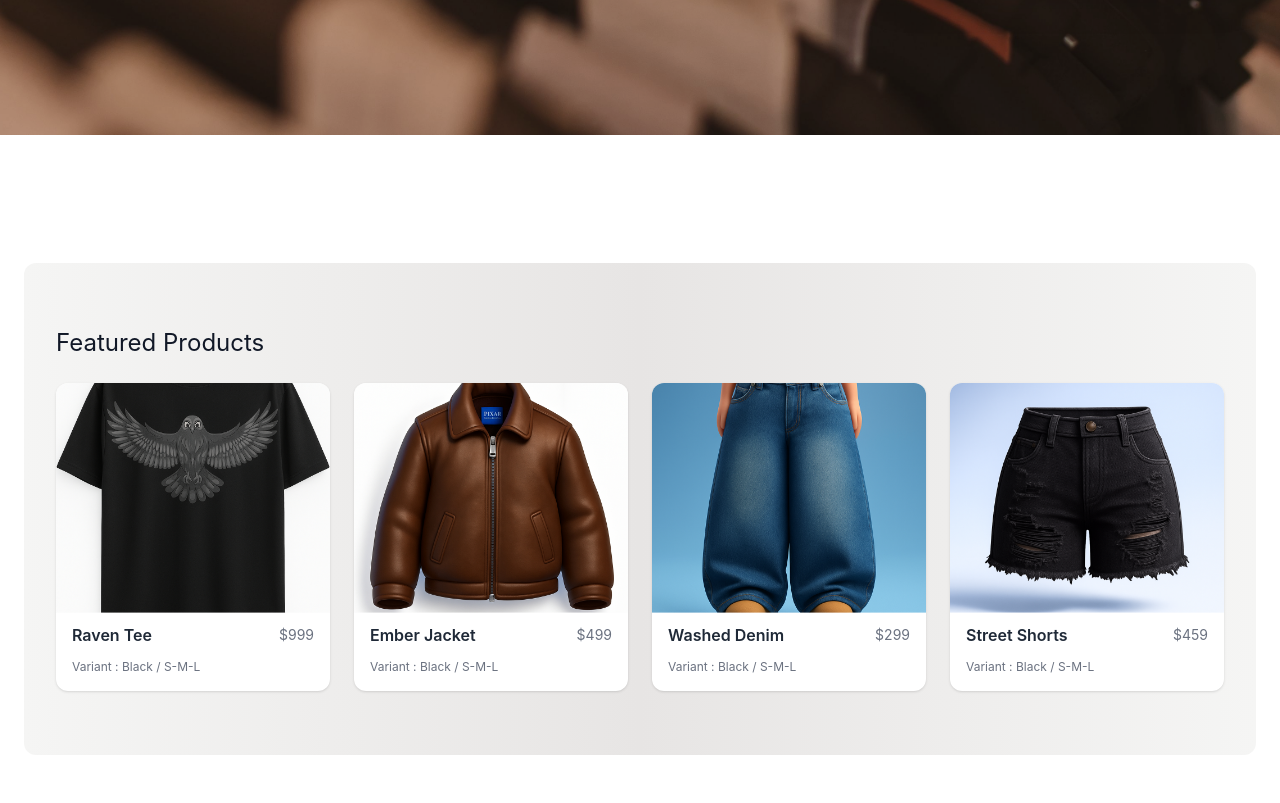
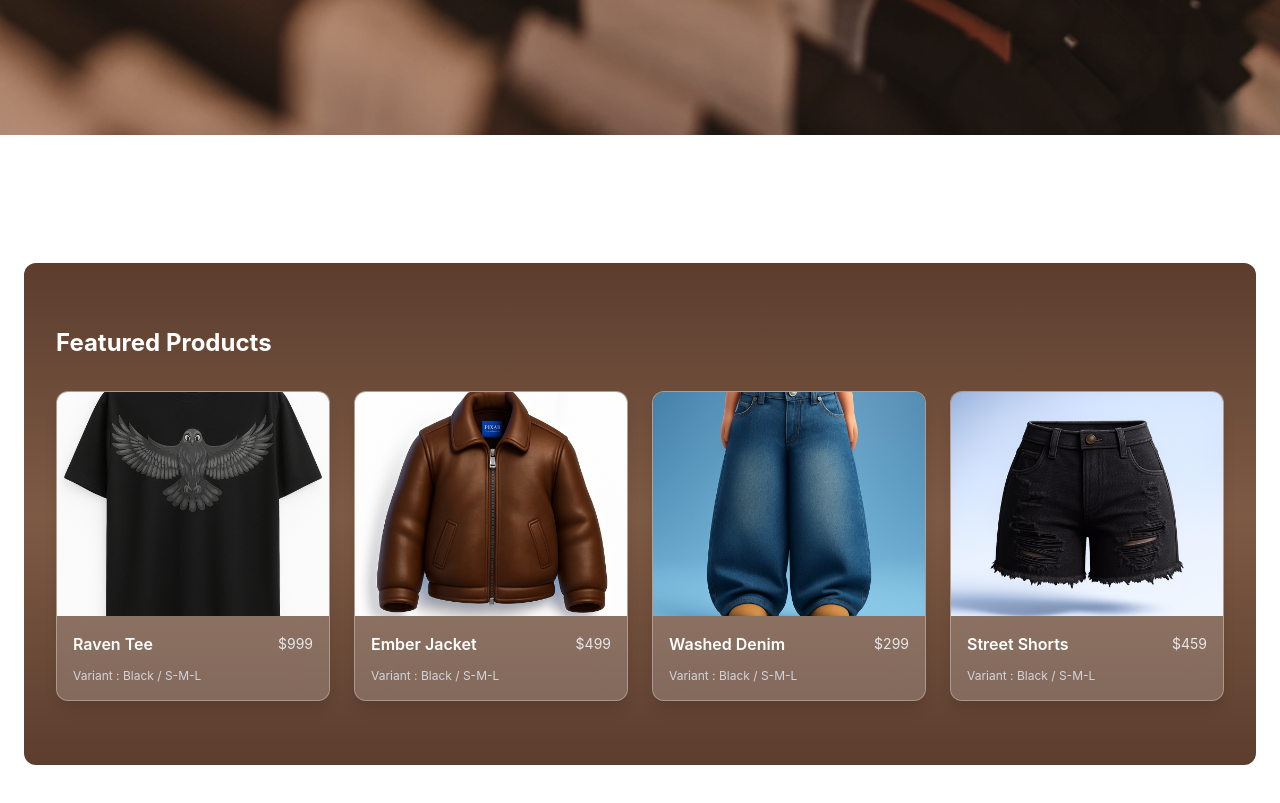
Before and after one commit to Aditya-MC/Clothing_Brand_React, a React (Vite) app: page / in a window 1280 px wide. Shown: the part 737-1540 px from the top of the page. Built offline with nearby package versions, Linux system fonts and the light colour scheme.

Commit message:
changed product grid stylings

```diff
--- a/package.json
+++ b/package.json
@@ -19,10 +19,13 @@
     "@types/react": "^19.1.13",
     "@types/react-dom": "^19.1.9",
     "@vitejs/plugin-react": "^5.0.2",
+    "autoprefixer": "^10.4.21",
     "eslint": "^9.35.0",
     "eslint-plugin-react-hooks": "^5.2.0",
     "eslint-plugin-react-refresh": "^0.4.20",
     "globals": "^16.4.0",
-    "vite": "^7.1.7"
+    "postcss": "^8.5.6",
+    "tailwindcss": "^3.4.18",
+    "vite": "^7.1.9"
   }
 }
--- a/src/components/ProductGrid.jsx
+++ b/src/components/ProductGrid.jsx
@@ -1,45 +1,51 @@
 import React from "react";
-import {motion} from "framer-motion";
-import { section } from "framer-motion/client";
+import { motion } from "framer-motion";
 
 const products = [
-    {id:1, name:'Raven Tee', price:'$999', img:'/src/assets/product1.jpg'},
-    {id:2, name:'Ember Jacket', price:'$499', img:'/src/assets/product2.jpg'},
-    {id:3, name:'Washed Denim', price:'$299', img:'/src/assets/product3.jpg'},
-    {id:4, name:'Street Shorts',price:'$459', img:'/src/assets/product4.jpg'},
-
+  { id: 1, name: "Raven Tee", price: "$999", img: "/src/assets/product1.jpg" },
+  { id: 2, name: "Ember Jacket", price: "$499", img: "/src/assets/product2.jpg" },
+  { id: 3, name: "Washed Denim", price: "$299", img: "/src/assets/product3.jpg" },
+  { id: 4, name: "Street Shorts", price: "$459", img: "/src/assets/product4.jpg" },
 ];
 
-export default function ProductGrid(){
-    return(
-        <section className="mt-12 py-16 px-8 bg-gradient-to-r from-stone-100 via-stone-200 to-stone-100 rounded-xl backdrop-blur-md">
-            <h2 className="text-2xl font bold text-gray-900 mb-6">Featured Products</h2>
+export default function ProductGrid() {
+  return (
+    <section className="mt-12 py-16 px-8 bg-gradient-to-b from-[#5c3d2e] via-[#7d5a44] to-[#5c3d2e] rounded-xl">
+      <h2 className="text-2xl font-bold text-white mb-8">Featured Products</h2>
 
       <div className="grid grid-cols-2 md:grid-cols-4 gap-6">
-                {products.map((p,i)=>(
+        {products.map((p, i) => (
           <motion.div
             key={p.id}
-                        initial={{opacity: 0, y:12}}
-                        animate={{opacity: 1, y:0}}
-                        transition={{delay: i* 0.08}}
-                        className="group bg-white rounded-xl overflow-hidden shadow hover:shadow-xl transform hover:-translate-y-10 transition"
+            initial={{ opacity: 0, y: 12 }}
+            animate={{ opacity: 1, y: 0 }}
+            transition={{ delay: i * 0.08 }}
+            className="group rounded-xl overflow-hidden shadow-lg hover:shadow-2xl transform hover:-translate-y-4 transition-all
+                       backdrop-blur-lg bg-white/20 border border-white/30"
           >
             <div className="relative">
-                            <img src={p.img} alt={p.name} className="w-full h-56 object-cover group-hover: scale-105 transition-transform duration-400"/>
-                            <div className="absolute top-3 right-3 bg-white/80 text-black rounded-full p-2 opacity-0 group-hover:opacity-100 transition">Add</div>
+              <img
+                src={p.img}
+                alt={p.name}
+                className="w-full h-56 object-cover transform group-hover:scale-105 transition-transform duration-500"
+              />
+              <div className="absolute top-3 right-3 bg-white/70 text-black rounded-full px-3 py-1 opacity-0 group-hover:opacity-100 transition">
+                Add
               </div>
+            </div>
+
             <div className="p-4">
               <div className="flex justify-between items-center">
-                                <div className="font-semibold text-gray-800">{p.name}</div>
-                                <div className="text-sm text-gray-500">{p.price}</div>
+                <div className="font-semibold text-white">{p.name}</div>
+                <div className="text-sm text-gray-200">{p.price}</div>
               </div>
-                            <div className="mt-3 text-xs text-gray-500">Variant : Black / S-M-L</div>
+              <div className="mt-3 text-xs text-gray-300">
+                Variant : Black / S-M-L
               </div>
-
+            </div>
           </motion.div>
         ))}
       </div>
     </section>
-
   );
 }
```
Also changed, not shown: 1 other file (tests, documents, lock files or other folders). Lines whose indentation alone changed are shown as unchanged.
